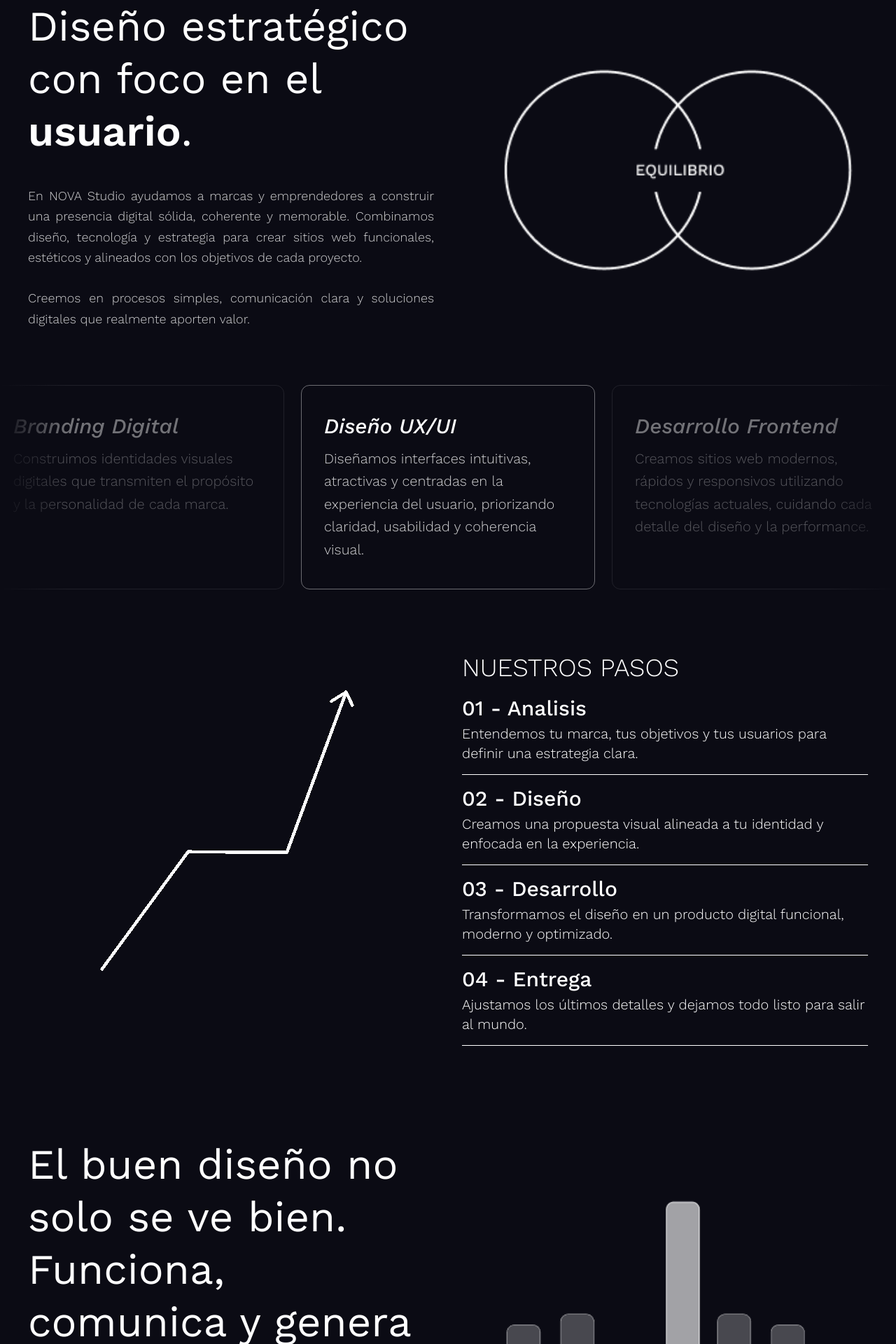
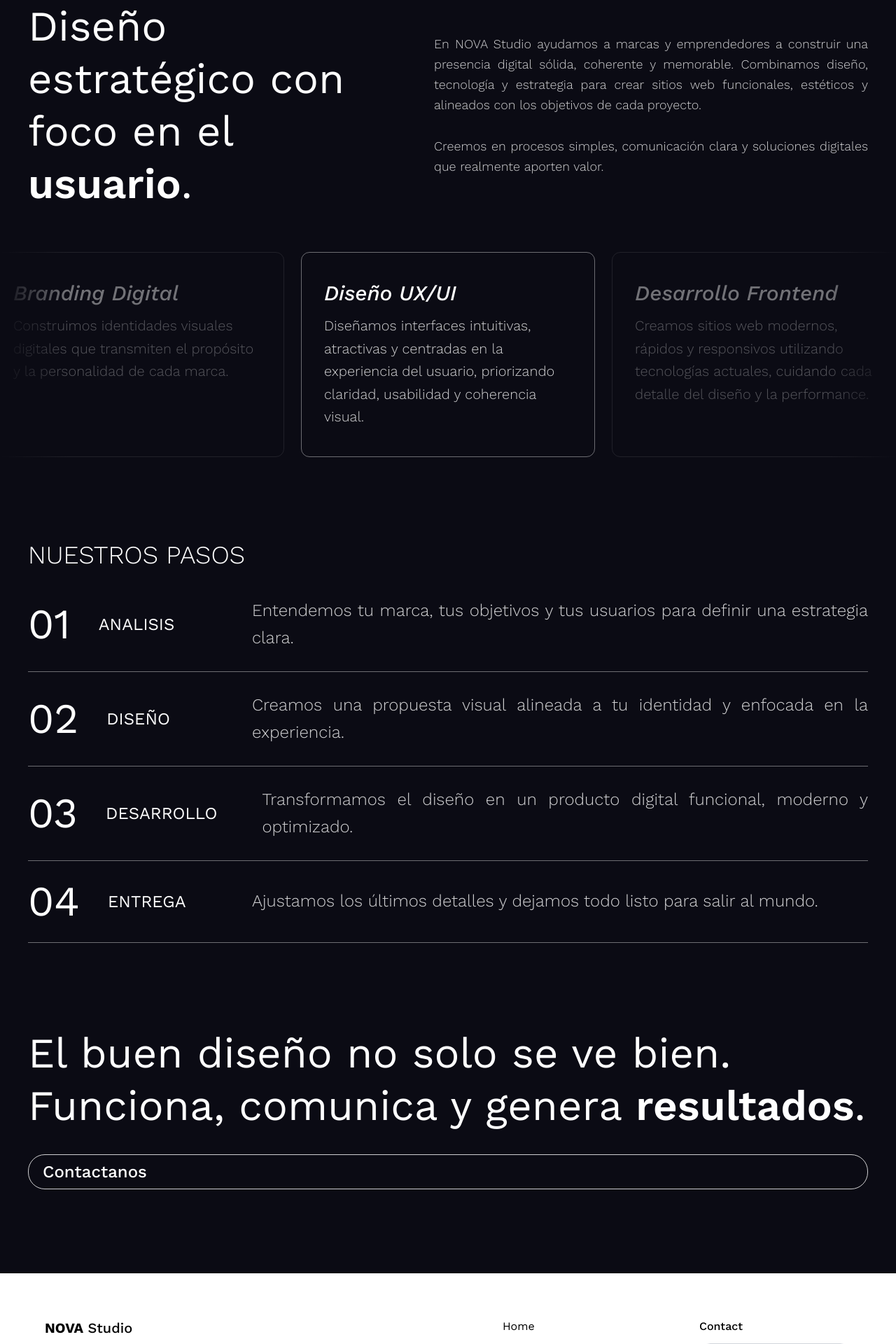
Before and after one commit to NicoleGluj/nova_studio_frontend, a React (Vite) app: page / in a window 1280 px wide. Shown: the part 880-2800 px from the top of the page at 70% size. Built offline with nearby package versions, Linux system fonts and the light colour scheme.

Commit message:
fixed: Home content

```diff
--- a/src/pages/Home.jsx
+++ b/src/pages/Home.jsx
@@ -73,12 +73,16 @@ export const Home = () => {
             </div>
           </div>
         </section >
-        <section className="bg-[#0B0B14] py-20 px-10 grid lg:grid-cols-2 gap-10  items-stretch">
-          <div className="text-white flex flex-col sm:flex-row lg:flex-col gap-4 sm:gap-10 justify-center">
-            <h2 className="text-4xl md:text-5xl lg:text-6xl 2xl:text-7xl leading-tight">
+
+        <section className="bg-[#0B0B14] pt-20 pb-10 sm:pb-15 px-10">
+          <div className="text-white flex flex-col sm:flex-row gap-4 sm:gap-10 justify-center items-center">
+            <div className="lg:min-w-[45%] 2xl:min-w-[40%]">
+              <h2 className="text-[45px] md:text-5xl lg:text-6xl 2xl:text-7xl leading-tight">
                 Diseño estratégico con foco en el
                 <span className="font-semibold"> usuario</span>.
               </h2>
+            </div>
+            <div>
               <p className="text-justify text-sm sm:text-[18px] lg:text-lg 2xl:text-2xl leading-relaxed text-white/80 font-light">
                 En NOVA Studio ayudamos a marcas y emprendedores a construir una presencia digital
                 sólida, coherente y memorable. Combinamos diseño, tecnología y estrategia para crear
@@ -87,78 +91,86 @@ export const Home = () => {
                 Creemos en procesos simples, comunicación clara y soluciones digitales que realmente aporten valor.
               </p>
             </div>
-          <div className="flex items-stretch justify-center">
-            <img
-              className="sm:hidden lg:block w-full h-full object-contain -translate-x-2"
-              src={equilibrioHome}
-              alt="Equilibrio"
-            />
           </div>
         </section>
+
         <section >
           <RotatingCarouselCards />
         </section>
-        <section className="bg-[#0B0B14] py-10 sm:py-20  px-10 grid sm:grid-cols-2 gap-10 items-stretch">
-          <div className="flex items-stretch justify-center lg:mb-20">
-            <img
-              className="hidden sm:block  object-contain "
-              src={flechaHome}
-              alt="Equilibrio"
-            />
-          </div>
-          <div className="text-white flex flex-col gap-4 justify-center">
-            <div className="border-b">
-              <h2 className="text-3xl lg:text-4xl 2xl:text-5xl font-light mb-5 uppercase">
+
+        <section className="bg-[#0B0B14] pt-30 pb-20 px-10 ">
+          <div className="text-white">
+            <div >
+              <h2 className="text-3xl lg:text-4xl 2xl:text-5xl font-light mb-10 uppercase">
                 Nuestros pasos
               </h2>
-              <h2 className="text-lg lg:text-3xl font-medium mb-1">
-                01 - Analisis
+            </div>
+            <div className="flex flex-col lg:items-center sm:flex-row text-white gap-2 sm:gap-10 border-b border-white/40 pb-7">
+              <div className="flex gap-10 items-center min-w-[30%] lg:min-w-[20%]">
+                <h2 className="text-4xl sm:text-5xl lg:text-6xl 2xl:text-7xl">
+                  01
                 </h2>
-              <p className="font-light mb-4 text-sm lg:text-xl">
+                <h3 className="text-xl lg:text-2xl 2xl:text-3xl uppercase">
+                  Analisis
+                </h3>
+              </div>
+              <p className=" text-justify text-sm lg:text-2xl 2xl:text-3xl leading-relaxed text-white/80 font-light sm:pl-10">
                 Entendemos tu marca, tus objetivos y tus usuarios para definir una estrategia clara.
               </p>
             </div>
-            <div className="border-b">
-              <h2 className="text-lg lg:text-3xl font-medium mb-1">
-                02 - Diseño
+            <div className="flex flex-col lg:items-center sm:flex-row  text-white gap-2 sm:gap-10 border-b border-white/40 pb-7 pt-7">
+              <div className="flex gap-10 items-center min-w-[30%] lg:min-w-[20%]">
+                <h2 className="text-4xl sm:text-5xl lg:text-6xl 2xl:text-7xl">
+                  02
                 </h2>
-              <p className="font-light mb-4 text-sm lg:text-xl">
-                Creamos una propuesta visual alineada a tu identidad y enfocada en la experiencia.            </p>
+                <h3 className="text-xl lg:text-2xl 2xl:text-3xl uppercase">
+                  Diseño
+                </h3>
               </div>
-            <div className="border-b">
-              <h2 className="text-lg lg:text-3xl font-medium mb-1">
-                03 - Desarrollo
+              <p className=" text-justify text-sm lg:text-2xl 2xl:text-3xl leading-relaxed text-white/80 font-light sm:pl-10">
+                Creamos una propuesta visual alineada a tu identidad y enfocada en la experiencia.
+              </p>
+            </div>
+            <div className="flex flex-col lg:items-center sm:flex-row  text-white gap-2 sm:gap-10 border-b border-white/40 pb-7 pt-7">
+              <div className="flex gap-10 items-center min-w-[30%]  lg:min-w-[20%]">
+                <h2 className="text-4xl sm:text-5xl lg:text-6xl 2xl:text-7xl">
+                  03
                 </h2>
-              <p className="font-light mb-4 text-sm lg:text-xl">
-                Transformamos el diseño en un producto digital funcional, moderno y optimizado.            </p>
+                <h3 className="text-xl lg:text-2xl 2xl:text-3xl uppercase">
+                  Desarrollo
+                </h3>
               </div>
-            <div className="border-b">
-              <h2 className="text-lg lg:text-3xl font-medium mb-1">
-                04 - Entrega
+              <p className=" text-justify text-sm lg:text-2xl 2xl:text-3xl leading-relaxed text-white/80 font-light sm:pl-10">
+                Transformamos el diseño en un producto digital funcional, moderno y optimizado.
+              </p>
+            </div>
+            <div className="flex flex-col lg:items-center sm:flex-row  text-white gap-2 sm:gap-10 border-b border-white/40 pb-7 pt-7">
+              <div className="flex gap-10 items-center min-w-[30%] lg:min-w-[20%]">
+                <h2 className="text-4xl sm:text-5xl lg:text-6xl 2xl:text-7xl">
+                  04
                 </h2>
-              <p className="font-light mb-4 text-sm lg:text-xl">
-                Ajustamos los últimos detalles y dejamos todo listo para salir al mundo.            </p>
+                <h3 className="text-xl lg:text-2xl 2xl:text-3xl uppercase">
+                  Entrega
+                </h3>
+              </div>
+              <p className=" text-justify text-sm lg:text-2xl 2xl:text-3xl leading-relaxed text-white/80 font-light sm:pl-10">
+                Ajustamos los últimos detalles y dejamos todo listo para salir al mundo.
+              </p>
             </div>
           </div>
+
         </section>
-        <section className="bg-[#0B0B14] py-10 2xl:py-1 px-10 grid sm:grid-cols-2 gap-15 items-stretch">
+        <section className="bg-[#0B0B14] pb-30 pt-10 px-10 items-stretch">
           <div className="text-white flex flex-col gap-4 justify-center">
             <h2 className="text-4xl md:text-4xl lg:text-6xl leading-tight">
               El buen diseño no solo se ve bien.<br />Funciona, comunica y genera         <span className="font-semibold">resultados</span>.
             </h2>
             <Link
-              className="py-2 px-5 rounded-3xl border font-medium text-xl mt-4"
+              className="py-2 px-5 rounded-3xl border border-white/80 font-medium text-xl lg:text-2xl 2xl:text-3xl mt-4"
               to={"/"}>Contactanos </Link>
           </div>
-          <div className="flex items-stretch justify-center">
-            <img
-              className="w-full h-full object-contain "
-              src={metricasHome}
-              alt="Equilibrio"
-            />
-          </div>
         </section >
-      </Layout>
+      </Layout >
     </>
   )
 }
```
Lines whose indentation alone changed are shown as unchanged.
